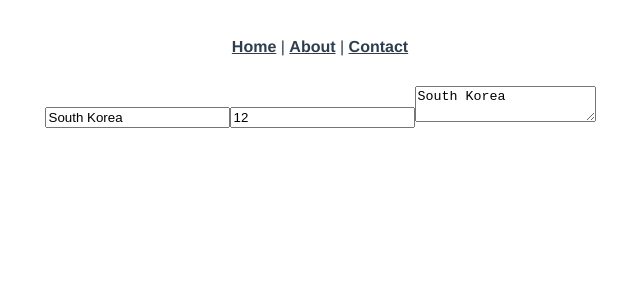
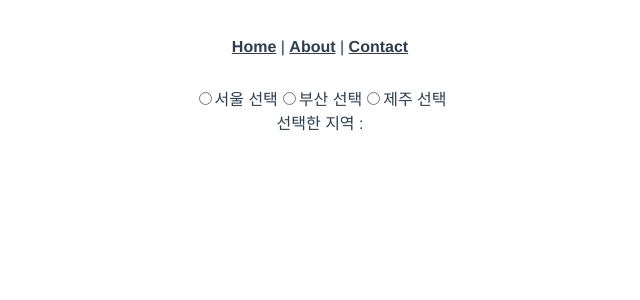
Before and after one commit to manyyeon/study_vue, a Vue app: page /dataBindingExample in a window 1280 px wide. Shown: the top 300 px of the page, without its empty margins (320-960 px from the left). Built offline with nearby package versions, Linux system fonts and the light colour scheme.

Commit message:
데이터 바인딩 select, checkbox, radio

```diff
--- a/src/views/DataBindingExample.vue
+++ b/src/views/DataBindingExample.vue
@@ -1,9 +1,19 @@
 <template>
-    <div>
-        <input type="text" v-model="valueModel" />
-        <input type="number" v-model.number="valueModel2" />
-        <textarea v-model="valueModel"></textarea>
-    </div>
+    <!-- <select v-model="city">
+        <option value="02">서울</option>
+        <option value="21">부산</option>
+        <option value="064">제주</option>
+    </select> -->
+    <!-- <label><input type="checkbox" value="서울" v-model="checked">서울 체크</label>
+    <label><input type="checkbox" value="부산" v-model="checked">부산 체크</label>
+    <label><input type="checkbox" value="제주" v-model="checked">제주 체크</label>
+    <br>
+    <span> 체크한 지역 : {{checked}} </span> -->
+    <label><input type="radio" v-bind:value="radio[0]" v-model="picked">서울 선택</label>
+    <label><input type="radio" v-bind:value="radio[1]" v-model="picked">부산 선택</label>
+    <label><input type="radio" v-bind:value="radio[2]" v-model="picked">제주 선택</label>
+    <br>
+    <span> 선택한 지역 : {{picked}} </span>
 </template>
 
 <script>
@@ -11,15 +21,15 @@ export default {
     components: {},
     data() {
         return {
-            valueModel: 'South Korea',
-            valueModel2 : 12,
+            city: "064",
+            checked: [],
+            picked: "",
+            radio: ["서울!", "부산~", "제주:)"]
         }
     },
     setup() {},
     created() {},
-    mounted() {
-        console.log(this.valueModel2);
-    },
+    mounted() {},
     unmounted() {},
     methods: {
 
```
